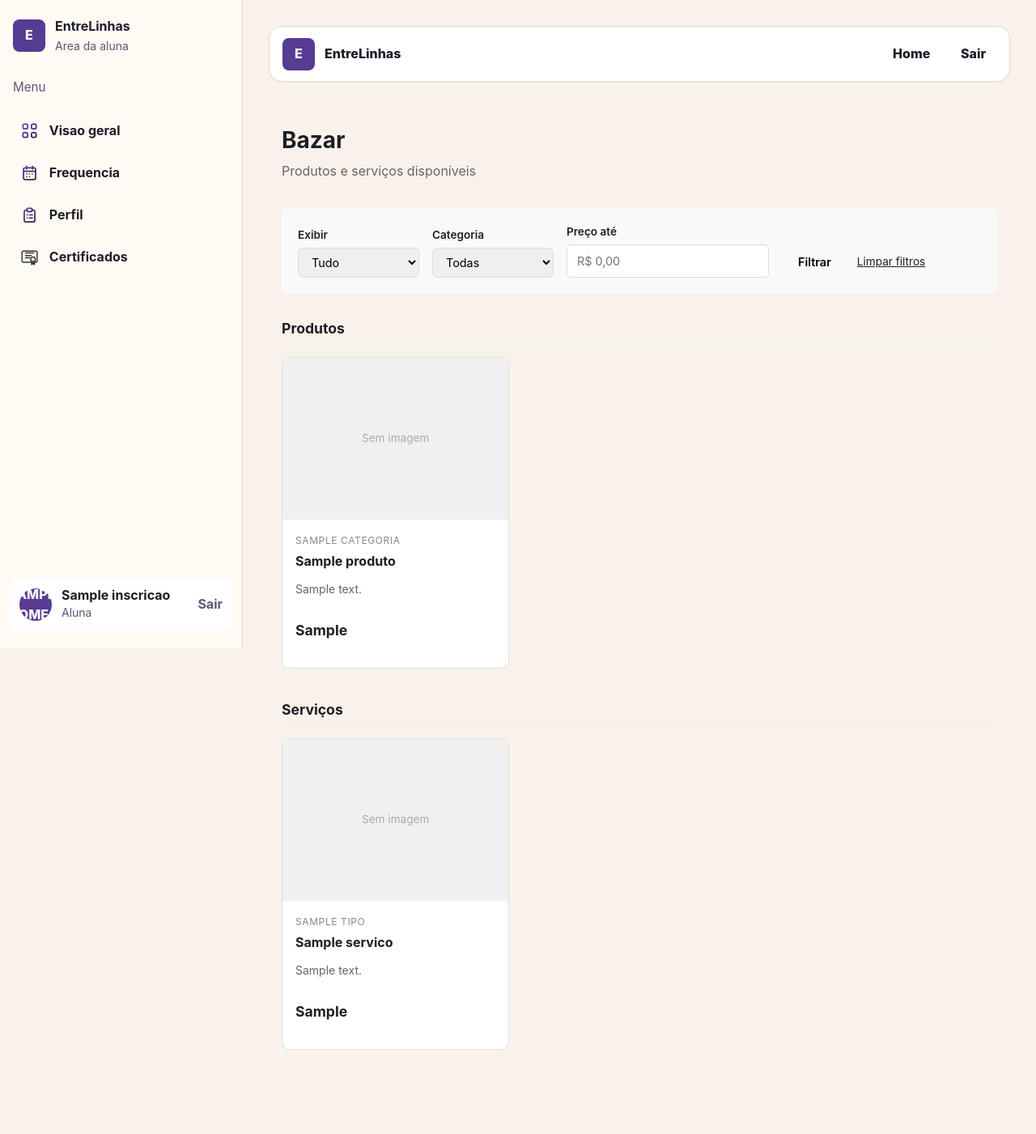
After one commit to joaomafraa/Entrelinhas, a Django app: template templates/inscricoes/vitrine.html in a window 1280 px wide. The commit adds this page. Shown: the whole page at 81% size. Run offline with Django 3.2, Linux system fonts and the light colour scheme; the template is opened without the code that fills it: most values are stand-ins (such as "Sample title", 1, 10 or a date in 2020).

Commit message:
implementa vitrine do bazar para alunas

```diff
--- a/static/css/components.css
+++ b/static/css/components.css
@@ -1590,3 +1590,170 @@ footer,
 .student-profile-field--wide {
     grid-column: 1 / -1;
 }
+
+/* ── Vitrine ── */
+
+.vitrine-container {
+    max-width: 1100px;
+    margin: 0 auto;
+    padding: 2rem 1rem;
+}
+
+.vitrine-header {
+    margin-bottom: 2rem;
+}
+
+.vitrine-titulo {
+    font-size: 1.75rem;
+    font-weight: 700;
+}
+
+.vitrine-subtitulo {
+    margin-top: 0.25rem;
+    color: var(--color-text-muted, #666);
+}
+
+.vitrine-filtros {
+    background: var(--color-surface, #f9f9f9);
+    border-radius: 8px;
+    padding: 1.25rem;
+    margin-bottom: 2rem;
+}
+
+.vitrine-filtros form {
+    display: flex;
+    flex-wrap: wrap;
+    gap: 1rem;
+    align-items: flex-end;
+}
+
+.filtro-grupo {
+    display: flex;
+    flex-direction: column;
+    gap: 0.25rem;
+    min-width: 150px;
+}
+
+.filtro-grupo label {
+    font-size: 0.85rem;
+    font-weight: 600;
+}
+
+.filtro-grupo select,
+.filtro-grupo input[type="number"] {
+    padding: 0.5rem 0.75rem;
+    border: 1px solid var(--color-border, #ddd);
+    border-radius: 6px;
+    font-size: 0.9rem;
+}
+
+.filtro-acoes {
+    display: flex;
+    align-items: center;
+    gap: 0.75rem;
+    padding-top: 1.25rem;
+}
+
+.filtro-acoes button {
+    padding: 0.5rem 1.25rem;
+    border-radius: 6px;
+    font-size: 0.9rem;
+    font-weight: 600;
+    cursor: pointer;
+}
+
+.filtro-acoes a {
+    font-size: 0.85rem;
+    text-decoration: underline;
+}
+
+.vitrine-secao {
+    margin-bottom: 2.5rem;
+}
+
+.vitrine-secao-titulo {
+    font-size: 1.1rem;
+    font-weight: 700;
+    margin-bottom: 1rem;
+    padding-bottom: 0.5rem;
+    border-bottom: 1px solid var(--color-border, #eee);
+}
+
+.vitrine-grid {
+    display: grid;
+    grid-template-columns: repeat(auto-fill, minmax(260px, 1fr));
+    gap: 1.25rem;
+}
+
+.vitrine-card {
+    border: 1px solid var(--color-border, #e0e0e0);
+    border-radius: 10px;
+    overflow: hidden;
+    background: #fff;
+    transition: box-shadow 0.2s;
+}
+
+.vitrine-card:hover {
+    box-shadow: 0 4px 16px rgba(0, 0, 0, 0.08);
+}
+
+.vitrine-card-imagem img {
+    width: 100%;
+    height: 200px;
+    object-fit: cover;
+    display: block;
+}
+
+.vitrine-card-sem-imagem {
+    width: 100%;
+    height: 200px;
+    background: var(--color-surface, #f0f0f0);
+    display: flex;
+    align-items: center;
+    justify-content: center;
+    color: var(--color-text-muted, #aaa);
+    font-size: 0.85rem;
+}
+
+.vitrine-card-info {
+    padding: 1rem;
+    display: flex;
+    flex-direction: column;
+    gap: 0.4rem;
+}
+
+.vitrine-card-categoria {
+    font-size: 0.75rem;
+    text-transform: uppercase;
+    letter-spacing: 0.05em;
+    color: var(--color-text-muted, #888);
+}
+
+.vitrine-card-nome {
+    font-size: 1rem;
+    font-weight: 700;
+}
+
+.vitrine-card-descricao {
+    font-size: 0.875rem;
+    color: var(--color-text-muted, #666);
+    line-height: 1.5;
+}
+
+.vitrine-card-preco {
+    font-size: 1.1rem;
+    font-weight: 700;
+    margin-top: 0.25rem;
+}
+
+.vitrine-vazia {
+    text-align: center;
+    padding: 3rem 1rem;
+    color: var(--color-text-muted, #888);
+}
+
+.vitrine-vazia a {
+    display: inline-block;
+    margin-top: 1rem;
+    text-decoration: underline;
+}
--- /dev/null
+++ b/templates/inscricoes/vitrine.html
@@ -0,0 +1,138 @@
+{% extends 'inscricoes/student_base.html' %}
+{% load static %}
+
+{% block title %}Vitrine — Entrelinhas{% endblock %}
+
+{% block content %}
+<div class="vitrine-container">
+
+    <header class="vitrine-header">
+        <h1 class="vitrine-titulo">Bazar</h1>
+        <p class="vitrine-subtitulo">Produtos e serviços disponíveis</p>
+    </header>
+
+    <section class="vitrine-filtros">
+        <form method="get">
+
+            <div class="filtro-grupo">
+                <label for="tipo">Exibir</label>
+                <select name="tipo" id="tipo">
+                    <option value="" {% if not filtros.tipo %}selected{% endif %}>Tudo</option>
+                    <option value="produto" {% if filtros.tipo == 'produto' %}selected{% endif %}>Só produtos</option>
+                    <option value="servico" {% if filtros.tipo == 'servico' %}selected{% endif %}>Só serviços</option>
+                </select>
+            </div>
+
+            <div class="filtro-grupo">
+                <label for="categoria">Categoria</label>
+                <select name="categoria" id="categoria">
+                    <option value="">Todas</option>
+                    {% for cat in categorias %}
+                    <option value="{{ cat }}" {% if filtros.categoria == cat %}selected{% endif %}>
+                        {{ cat }}
+                    </option>
+                    {% endfor %}
+                </select>
+            </div>
+
+            <div class="filtro-grupo">
+                <label for="preco_max">Preço até</label>
+                <input
+                    type="number"
+                    name="preco_max"
+                    id="preco_max"
+                    min="0"
+                    step="0.01"
+                    placeholder="R$ 0,00"
+                    value="{{ filtros.preco_max }}"
+                >
+            </div>
+
+            <div class="filtro-acoes">
+                <button type="submit">Filtrar</button>
+                {% if filtros.categoria or filtros.preco_max or filtros.tipo %}
+                <a href="{% url 'vitrine' %}">Limpar filtros</a>
+                {% endif %}
+            </div>
+
+        </form>
+    </section>
+
+    {% if sem_resultados %}
+    <div class="vitrine-vazia">
+        <p>Nenhum item encontrado com os filtros selecionados.</p>
+        <a href="{% url 'vitrine' %}">Ver todos os itens</a>
+    </div>
+
+    {% else %}
+
+    {% if produtos %}
+    <section class="vitrine-secao">
+        <h2 class="vitrine-secao-titulo">Produtos</h2>
+        <div class="vitrine-grid">
+            {% for produto in produtos %}
+            <article class="vitrine-card">
+
+                <div class="vitrine-card-imagem">
+                    {% if produto.tem_imagem %}
+                    <img
+                        src="{% url 'imagem_vitrine_produto' produto.id %}"
+                        alt="{{ produto.nome }}"
+                    >
+                    {% else %}
+                    <div class="vitrine-card-sem-imagem">
+                        <span>Sem imagem</span>
+                    </div>
+                    {% endif %}
+                </div>
+
+                <div class="vitrine-card-info">
+                    <span class="vitrine-card-categoria">{{ produto.categoria }}</span>
+                    <h3 class="vitrine-card-nome">{{ produto.nome }}</h3>
+                    <p class="vitrine-card-descricao">{{ produto.descricao }}</p>
+                    <p class="vitrine-card-preco">{{ produto.preco_formatado }}</p>
+                </div>
+
+            </article>
+            {% endfor %}
+        </div>
+    </section>
+    {% endif %}
+
+    {% if servicos %}
+    <section class="vitrine-secao">
+        <h2 class="vitrine-secao-titulo">Serviços</h2>
+        <div class="vitrine-grid">
+            {% for servico in servicos %}
+            <article class="vitrine-card">
+
+                <div class="vitrine-card-imagem">
+                    {% if servico.tem_imagem %}
+                    <img
+                        src="{% url 'imagem_vitrine_servico' servico.id %}"
+                        alt="{{ servico.nome }}"
+                    >
+                    {% else %}
+                    <div class="vitrine-card-sem-imagem">
+                        <span>Sem imagem</span>
+                    </div>
+                    {% endif %}
+                </div>
+
+                <div class="vitrine-card-info">
+                    <span class="vitrine-card-categoria">{{ servico.tipo }}</span>
+                    <h3 class="vitrine-card-nome">{{ servico.nome }}</h3>
+                    <p class="vitrine-card-descricao">{{ servico.descricao }}</p>
+                    <p class="vitrine-card-preco">{{ servico.preco_formatado }}</p>
+                </div>
+
+            </article>
+            {% endfor %}
+        </div>
+    </section>
+    {% endif %}
+
+    {% endif %}
+
+</div>
+{% endblock %}
```
Also changed, not shown: inscricoes/urls.py (+21 -0 lines), inscricoes/views.py (+109 -0 lines).
